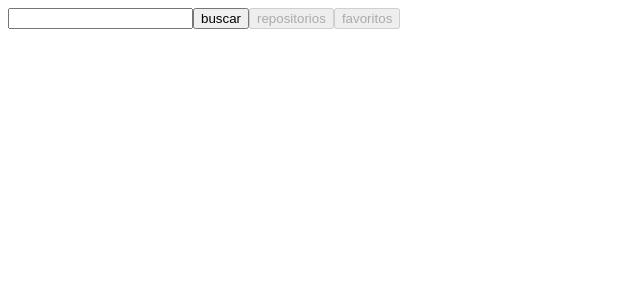
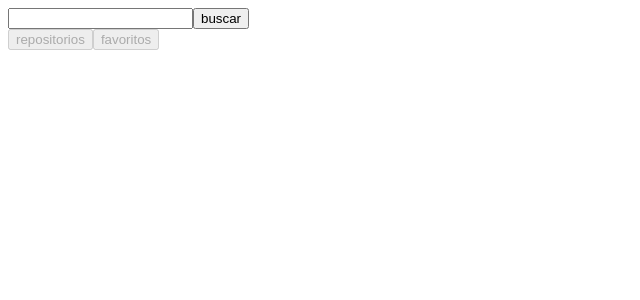
Before and after one commit to RafaelOliveira215/git-search, a React (Create React App) app in the folder git-search/: page /search in a window 1280 px wide. Shown: the top 300 px of the page, without its empty margins (0-640 px from the left). Built offline with nearby package versions, Linux system fonts and the light colour scheme.

Commit message:
solved mapping bug when no repository or starred repository exist

```diff
--- a/git-search/src/screens/searchUser/searchUser.js
+++ b/git-search/src/screens/searchUser/searchUser.js
@@ -47,22 +47,25 @@ const SearchUser = () => {
         setRenderUserRepos(false)
         setRenderUserStarred(true)
     }
+
   return (
       <div>
+          <form onSubmit={event=>{event.preventDefault()}}>
    <input onChange={onChangeUser}/>
    <button onClick={()=>handleSearch()}>buscar</button>
+   </form>
    {currentUser ?<button onClick={()=>handleRepoCheck()}>repositorios</button>:<button disabled={true}>repositorios</button>}
     {currentUser ?<button onClick={()=>handleRepoStarred()}>favoritos</button>:<button disabled={true}>favoritos</button>}
     {renderUserCard ? <UserCard avatar={currentUser.avatar_url} name={currentUser.name} location ={currentUser.location}/> : null}
-    {renderUserRepos ? currentUserRepos.map(repo =>{
+    {renderUserRepos && currentUserRepos ? currentUserRepos.map(repo =>{
         return(
-            <RepoListingCard repo={repo.name} cloneUrl={repo.clone_url} />
+            <RepoListingCard key={repo.id} repo={repo.name} cloneUrl={repo.clone_url} />
         )
     }): null}
-    {renderUserStarred ? currentUserStarred.map(repo =>{
+    {renderUserStarred && currentUserStarred ? currentUserStarred.map(repo =>{
 
         return(
-            <RepoListingCard repo={repo.name} cloneUrl={repo.clone_url} />
+            <RepoListingCard key={repo.id} repo={repo.name} cloneUrl={repo.clone_url} />
         )
     }): null}
 
```
